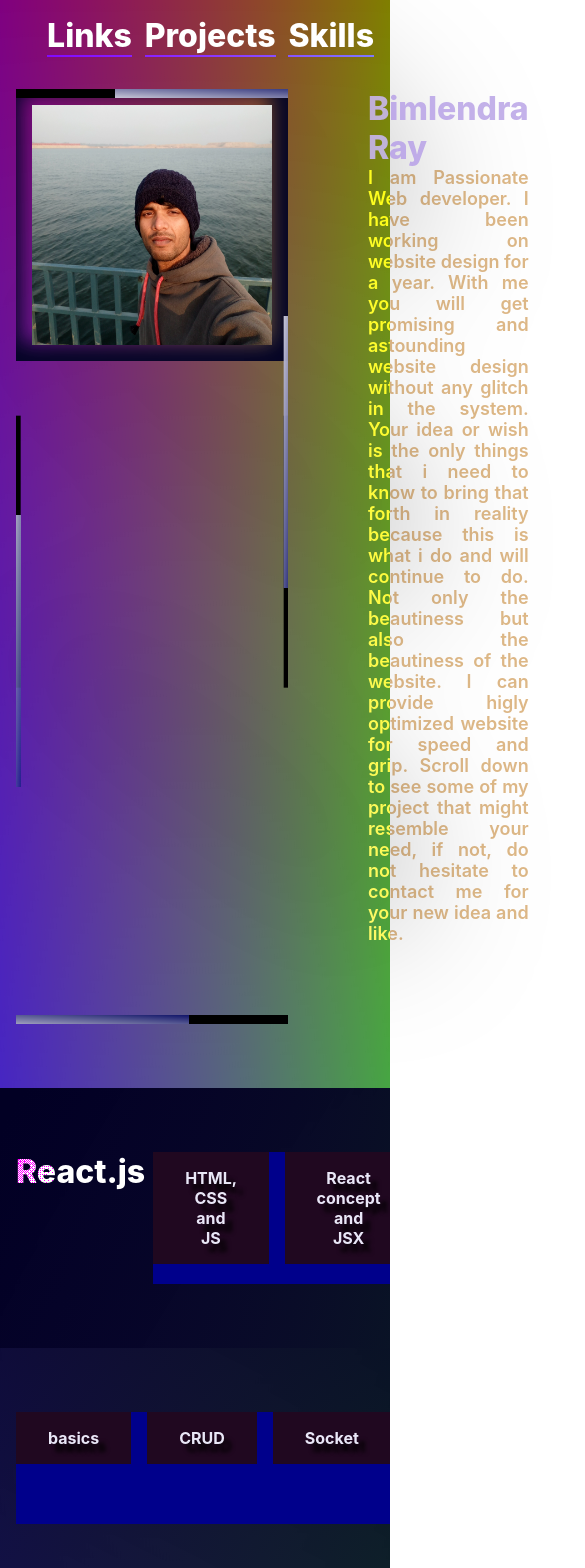
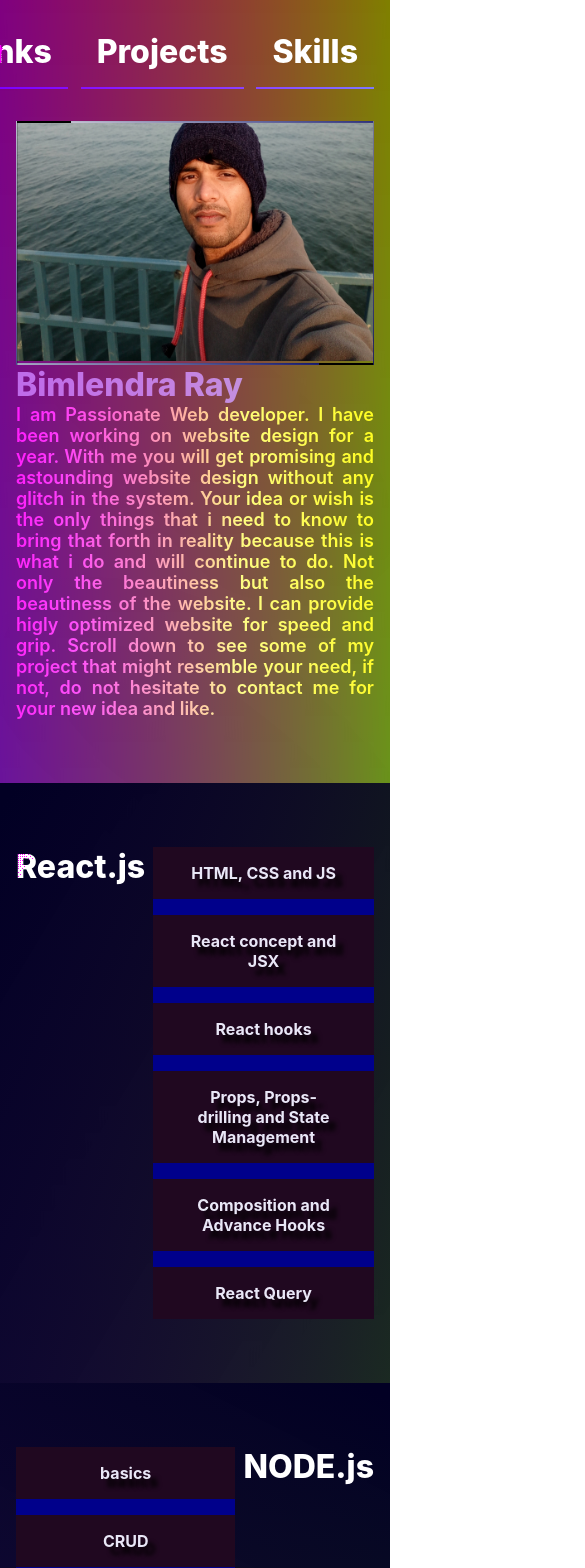
Before and after one commit to bhimray/bilen-profile-1, a React (Create React App) app: page / in a window 390 px wide. Shown: the top 1568 px of the page, 585 px wide, since content can reach past the window. Built offline with nearby package versions, Linux system fonts and the light colour scheme.

Commit message:
completed-for-now

```diff
--- a/src/App.js
+++ b/src/App.js
@@ -1,4 +1,5 @@
 import './App.css';
+import ContactMe from './Front-end-profile/ContactMe/ContactMe';
 import Introduction from './Front-end-profile/Introduction/Introduction'
 import LearningTrack from './Front-end-profile/Learning-track/Learning-track'
 import Links from './Front-end-profile/Links/Links';
@@ -14,6 +15,7 @@ function App() {
       <Links/>
       <Skill/>
       <Project></Project>
+      <ContactMe/>
     </div>
   );
 }
--- /dev/null
+++ b/src/Front-end-profile/ContactMe/ContactMe.css
@@ -0,0 +1,37 @@
+.c-me-wrapper{
+    display: grid;
+    grid-template-columns: repeat(auto-fill, 20rem);
+    grid-template-columns: repeat(auto, );
+    justify-content: center;
+    align-items: center;
+    gap:1rem;
+    padding:5rem;
+
+}
+.c-medium{
+    display: flex;
+    justify-content: flex-start;
+    align-items: center;
+    gap:0.5rem;
+    bottom:5rem;
+}
+.c-image{
+    width:2rem;
+
+}
+
+.c-address{
+    font-size: 2rem;
+    font-weight: 600;
+}
+a{
+    text-decoration: none;
+    color:black;
+    width:fit-content;
+    padding:1rem;
+}
+a:hover{
+    background-color: darkblue;
+    border-radius: 0.5rem;
+    transition: 0.01s cubic-bezier(0.25, 0.46, 0.45, 0.94);
+}
--- /dev/null
+++ b/src/Front-end-profile/ContactMe/ContactMe.jsx
@@ -0,0 +1,32 @@
+import React from 'react'
+import phoneIcon from '../../svgIcons/phone-solid.svg'
+import facebookIcon from '../../svgIcons/square-facebook.svg'
+import whatsAppIcon from '../../svgIcons/square-whatsapp.svg'
+import emailIcon from '../../svgIcons/envelope-open-text-solid.svg'
+import './ContactMe.css'
+const ContactMe = () => {
+  return (
+    <div>
+        <div className="c-me-wrapper">
+            <a href="tel:+977986-401-6596" className="c-medium">
+                <div><img src={phoneIcon} alt="" className='c-image' /></div>
+                <div className="c-address">Call me</div>
+            </a>
+            <a href = "mailto: raybimlendra@gmail.com"className="c-medium">
+                <div><img src={emailIcon} alt="" className='c-image' /></div>
+                <div className="c-address">Email me</div>
+            </a>
+            <div href="facebook" className="c-medium">
+                <div><img src={facebookIcon} alt="" className='c-image' /></div>
+                <div className="c-address">Message me</div>
+            </div>
+            <a href="https://api.whatsapp.com/send?phone=+9779864016596" className="c-medium">
+                <div><img src={whatsAppIcon} alt="" className='c-image' /></div>
+                <div className="c-address">WhatsApp me</div>
+            </a>
+        </div>
+    </div>
+  )
+}
+
+export default ContactMe
--- a/src/Front-end-profile/Introduction/Introduction.jsx
+++ b/src/Front-end-profile/Introduction/Introduction.jsx
@@ -9,9 +9,9 @@ const Introduction = () => {
   return (
     <div className='i-wrapper'>
         <div className='i-navigation'>
-            <Link to="lt-wrapper" className='i-nav'>Links</Link>
-            <Link to="p-react" className='i-nav'>Projects</Link>
-            <Link to="s-react" className='i-nav'>Skills</Link>
+            <Link to="lt-wrapper" smooth={true} duration={500} className='i-nav'>Links</Link>
+            <Link to="pr-projects" smooth={true} duration={800} className='i-nav'>Projects</Link>
+            <Link to="s-react" smooth={true} duration={800} className='i-nav'>Skills</Link>
         </div>
         <div className='i-profile-image-container'>
             <div className='i-image-container'>
--- a/src/Front-end-profile/Introduction/introduction.css
+++ b/src/Front-end-profile/Introduction/introduction.css
@@ -74,3 +74,41 @@ img.i-profile-imge {
     mix-blend-mode: hard-light;
     color: #c4b2ea;
 }
+
+@media (max-width: 600px) {
+    /* … */
+  /* .i-navigation{
+    display: none;
+
+  } */
+  .i-profile-image-container {
+    position: relative;
+    display: grid;
+    justify-content: space-between;
+    text-align: end;
+    /* padding: 1rem; */
+}
+.i-image-container {
+    position: relative;
+    /* padding: 1rem; */
+}
+.i-about {
+    padding:0rem;
+}
+.lt-wrapper {
+    display: grid;
+    padding: 3rem 0rem;
+    width: 100%;
+    overflow: hidden;
+}
+.lt-react-track, .lt-node-track {
+    display: grid;
+}
+img.i-profile-imge {
+    width: 100%;
+    height: 15rem;
+    /* mix-blend-mode: hard-light; */
+    padding: 0rem;
+}
+
+}
--- a/src/Front-end-profile/Learning-track/Learning-track.css
+++ b/src/Front-end-profile/Learning-track/Learning-track.css
@@ -116,3 +116,18 @@
     zoom:2rem;
     box-shadow: 2px 2px 2px;
   }
+.to-learn{
+    color:#200820 !important;
+}
+
+  @media (max-width: 600px) {
+  .lt-wrapper {
+    display: grid;
+    padding: 3rem 0rem;
+    width: 100%;
+    overflow: hidden;
+}
+.lt-react-track, .lt-node-track {
+    display: grid;
+}
+}
--- a/src/Front-end-profile/Learning-track/Learning-track.jsx
+++ b/src/Front-end-profile/Learning-track/Learning-track.jsx
@@ -39,16 +39,16 @@ const LearningTrack = () => {
                     <div data-hover="Instant connection" className='lt-socket hovertext z'>Socket</div>
                 </div>
                 <div className='lt-hover-control'>
-                    <div data-hover="Yet to learn in complete" className='lt-apicall-handle hovertext z'>API call</div>
+                    <div data-hover="Yet to learn in complete" className='lt-apicall-handle hovertext z to-learn'>API call</div>
                 </div>
                 <div className='lt-hover-control'>
-                    <div data-hover="Only basics of MongoDB and Learning" className='lt-nosql-sql hovertext z'>NO-SQL and SQL</div>
+                    <div data-hover="Only basics of MongoDB and Learning" className='lt-nosql-sql hovertext z to-learn'>NO-SQL and SQL</div>
                 </div>
                 <div className='lt-hover-control'>
-                    <div data-hover="Yet to learn" className='lt-cloud hovertext z'>Cloud</div>
+                    <div data-hover="Yet to learn" className='lt-cloud hovertext z to-learn'>Cloud</div>
                 </div>
                 <div className='lt-hover-control'>
-                    <div data-hover="Yet to learn" className='lt-largedata-security hovertext z'>Large Data and Security</div>
+                    <div data-hover="Yet to learn" className='lt-largedata-security hovertext z to-learn'>Large Data and Security</div>
                 </div>
             </div>
             <div className='lt-programming'>NODE.js</div>
--- a/src/Front-end-profile/Links/Links.css
+++ b/src/Front-end-profile/Links/Links.css
@@ -32,3 +32,11 @@
     padding:0.5rem !important;
     color:white !important;
 }
+
+@media (max-width: 600px) {
+    .l-card-wrapper {
+        position: relative;
+        display: grid;
+        gap: 1rem;
+    }
+}
--- a/src/Front-end-profile/Projects/Project.jsx
+++ b/src/Front-end-profile/Projects/Project.jsx
@@ -1,12 +1,13 @@
 import React from 'react'
 import './project.css'
+import codeForkIcon from '../../svgIcons/code-fork-solid.svg'
 const Project = () => {
   return (
     <div>
       <div className="pr-projects">
         <div className="r-project">
           <div className="imgae-container">
-            <img src="" alt="" className='r-image' />
+            <img src={codeForkIcon} alt="" className='r-image' />
           </div>
           <div className="project-head">Hotel App</div>
           <div className="project-details"><h4>First project</h4>, In this
@@ -15,7 +16,7 @@ const Project = () => {
         </div>
         <div className="r-project">
           <div className="image-container">
-            <img src="" alt="" className='r-image' />
+            <img src={codeForkIcon} alt="" className='r-image' />
           </div>
           <div className="project-head">Gym App</div>
           <div className="project-details">This project is actually build for real Gym. Here, actually i have implemented all the css tricks and used some react-node packages for to
@@ -24,7 +25,7 @@ const Project = () => {
         </div>
         <div className="r-project">
           <div className="image-container">
-            <img src="" alt="" className='r-image' />
+            <img src={codeForkIcon} alt="" className='r-image' />
           </div>
           <div className="project-head">Dry Cleaner Project</div>
           <div className="project-details">This project is a contract project for dry cleaner company which i got from direct contact. I built this project for mobile friendly only but yet it is good for large screen. This
@@ -32,7 +33,7 @@ const Project = () => {
         </div>
         <div className="r-project">
           <div className="image-container">
-            <img src="" alt="" className='r-image' />
+            <img src={codeForkIcon} alt="" className='r-image' />
           </div>
           <div className="project-head">My Profile</div>
           <div className="project-details">Finally, My profile itself is great example of the knowledge of react. In all these mentioned project i might not have used some other concept like React Query
--- a/src/Front-end-profile/Projects/project.css
+++ b/src/Front-end-profile/Projects/project.css
@@ -1,9 +1,12 @@
 .pr-projects {
-    display: flex;
-    flex-direction: row;
+    display: grid;
+    grid-template-columns: repeat(auto-fill, 20rem);
+    grid-template-columns: repeat(auto, );
+    /* grid-auto-flow: column; */
     background-color: rgb(22 23 25 / 32%);
-    gap: 0.2rem;
+    gap: 0.5rem;
     padding: 1rem 2rem;
+    justify-content: center;
 }
 .r-project{
     display: grid;
@@ -20,10 +23,15 @@
 .image-container{
 
 }
-img.r-image{
-    width:15rem;
+img.r-image {
+    width: 15rem;
     height: 15rem;
-    background-color: blueviolet;
+    background-color: #8a2be269;
+    mix-blend-mode: multiply;
+    text-shadow: 100 0 black;
+    border-radius: 50%;
+    object-fit: scale-down;
+    object-position: 50% 50%;
 }
 .project-head{
     font-size: 2.2rem;
@@ -32,6 +40,8 @@ img.r-image{
 }
 .project-details{
     text-align: right;
+    color:white;
+    mix-blend-mode: color-dodge;
 }
 .r-project:hover{
     /* animation: tile-tilt 1s cubic-bezier(0.4, 0, 1, 1);
--- a/src/Front-end-profile/Skills/skill.css
+++ b/src/Front-end-profile/Skills/skill.css
@@ -136,3 +136,52 @@
     font-size: large;
     font-weight: 600;
 }
+
+
+
+@media (max-width: 600px) {
+    .s-react-card-wrapper {
+        display: grid;
+        justify-content: space-around;
+        padding: 2rem;
+    }
+    .s-react-relative-card {
+        display: grid;
+        position: relative;
+        /* justify-content: space-evenly; */
+        width: 100%;
+        height: fit-content;
+        gap: 2rem;
+    }
+.s-react-subskills {
+    display: grid;
+    background-color: #150e5e80;
+    position: relative;
+    justify-content: space-around;
+    padding: 2rem;
+    border-radius: 1rem 1rem 1rem 1rem;
+}
+
+.s-card-open {
+    display: grid;
+    justify-content: space-between;
+    align-items: center;
+    padding: 2rem 3rem;
+    gap: 2rem
+}
+.s-react-wrapper {
+    display: grid;
+    /* justify-content: space-evenly; */
+    align-items: center;
+    background-color: #00000070;
+    height: max-content;
+}
+.s-react-absolute-card {
+    /* position: absolute;
+    background-color: chocolate;
+    bottom: -11rem;
+    padding: 1rem;
+    border-radius: 1rem; */
+    z-index: 99;
+}
+}
```
Also changed, not shown: src/svgIcons/code-fork-solid.svg (added), src/svgIcons/envelope-open-text-solid.svg (added).
